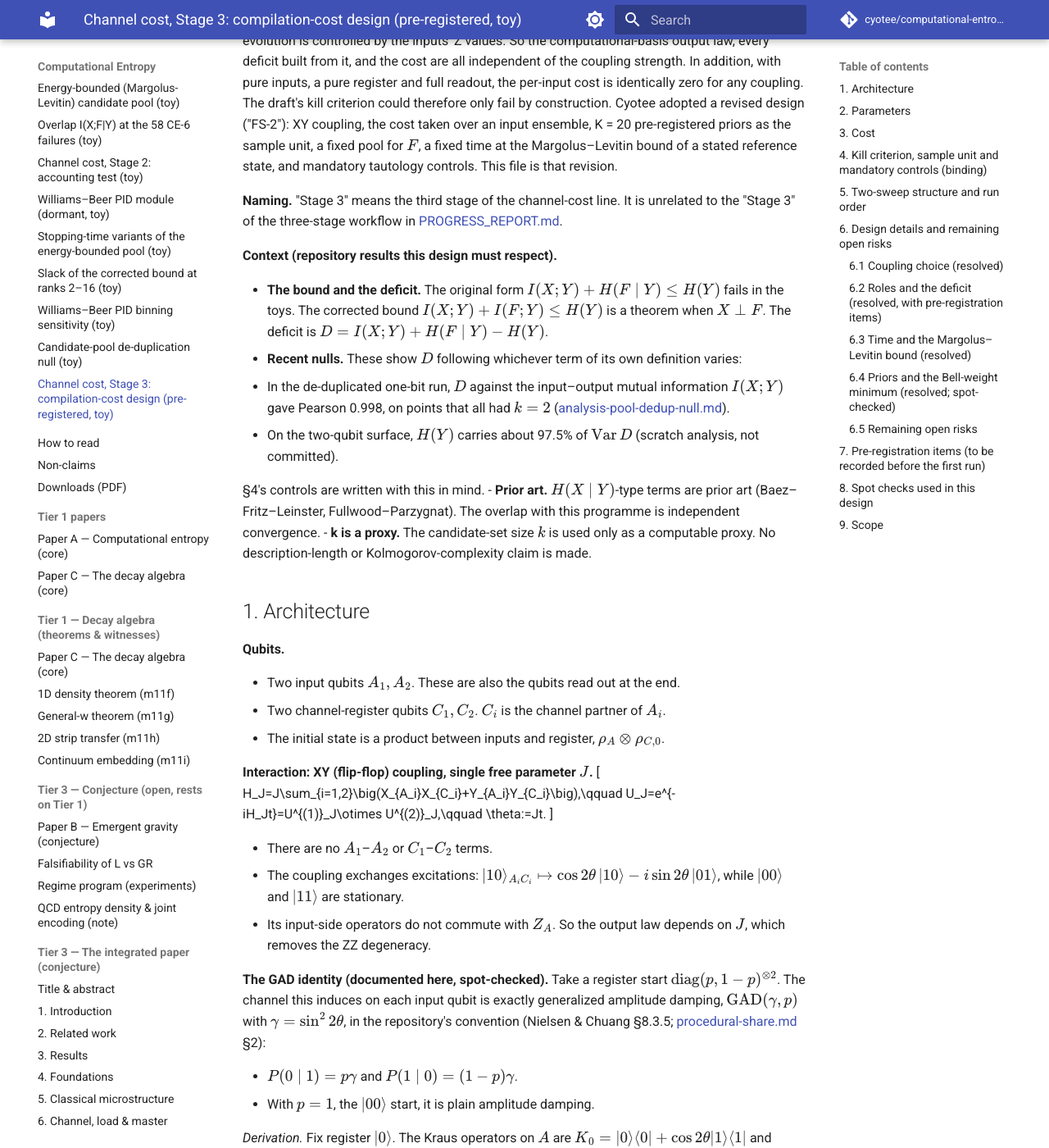
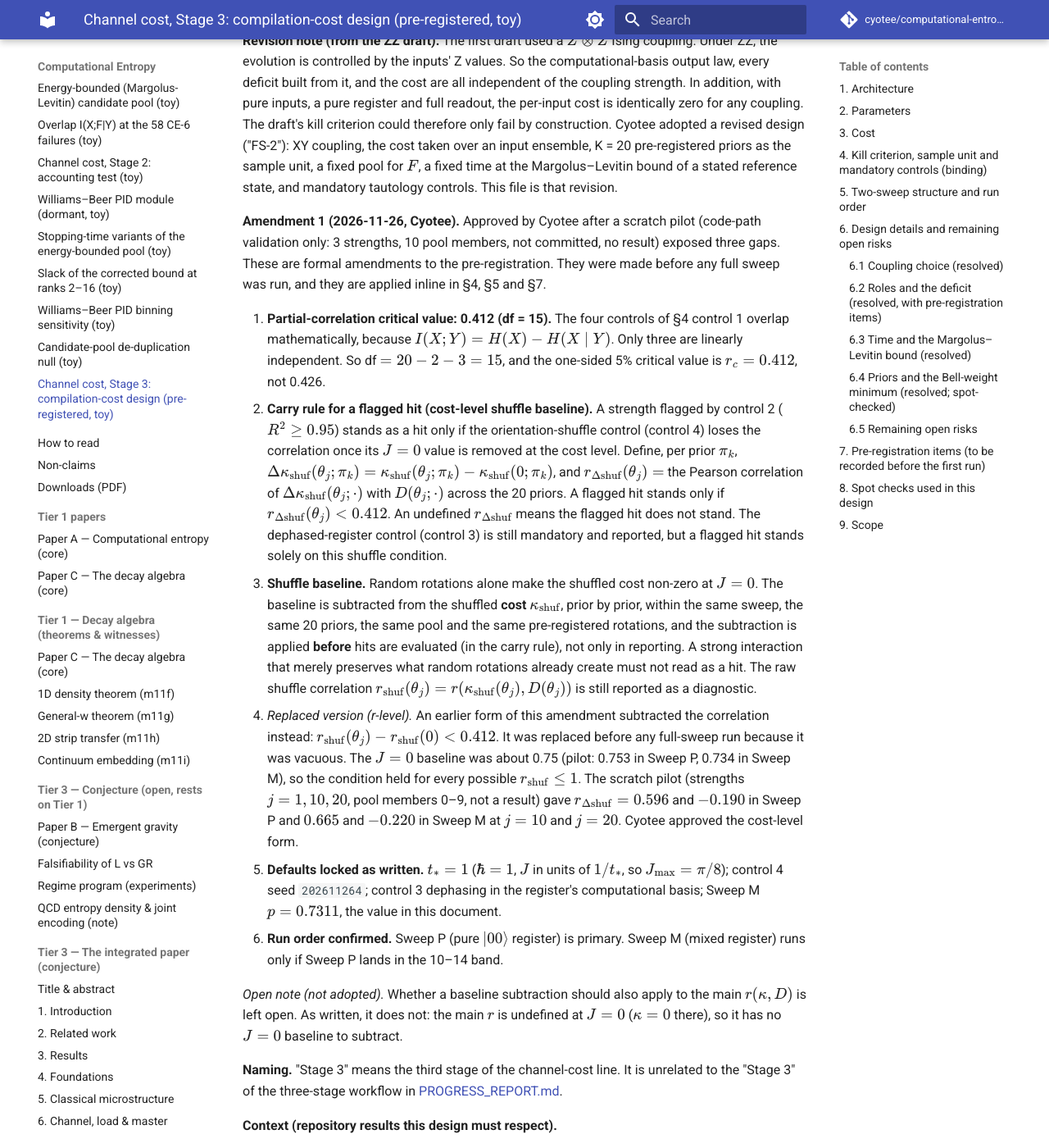
Before and after one commit to cyotee/computational-entropy, an MkDocs documentation site: the page built from docs/design-stage3-compilation-cost.md, in a window 1280 px wide and 1400 px high, scrolled down 802 px. Shown: the whole window at 82% size. Built offline with MkDocs 1.6.1 and Material for MkDocs 9.7.7, drawn with Linux system fonts in a browser that asks for light colours; comment, search, counter and statistics services are not loaded; some of the changed text lies outside the part shown.

Commit message:
Amend FS-2 spec: critical r 0.412, shuffle-relative baseline, control-carry rule
Amendment 1 (2026-11-26), approved by Cyotee before any full sweep:
1. Partial-correlation critical r is 0.412 (df 15): I(X;Y)=H(X)-H(X|Y),
   so only three of the four controls are independent.
2. Carry rule: a hit flagged by R^2 >= 0.95 stands only if
   r(kappa_shuf(J) - kappa_shuf(0), D) across the 20 priors is below
   0.412; undefined means it does not stand. Dephased control reported.
3. Shuffle baseline subtracted at the cost level, per prior, same sweep,
   priors, pool and rotations, before hit evaluation. Raw r_shuf kept as
   a diagnostic. The earlier r-level form was vacuous (J=0 baseline
   ~0.75) and was replaced before any full-sweep run.
4. Locked t*=1, shuffle seed 202611264, computational-basis dephasing,
   Sweep M p=0.7311.
5. Sweep P is primary; Sweep M runs only if P lands in 10-14.

Co-authored-by: Cyotee Doge <cyotee@users.noreply.github.com>

```diff
--- a/docs/design-stage3-compilation-cost.md
+++ b/docs/design-stage3-compilation-cost.md
@@ -6,11 +6,22 @@
 - It makes no gravitational, quantum-gravity or thermodynamic claim. A "cost" here is an entropy in bits. Pricing it at \(k_BT\ln2\) would be a convention only.
 - The von Neumann entropies below are standard entropies of a toy register's reduced density matrices, used the same way as the entropy exchange of Stages 1–2. No claim about any quantum layer of the programme is made.
 
-**Status:** 2026-11-26 · **design only, pre-registered, nothing run.** No simulation code has been written for this stage, and no sweep has been run. Cyotee fixed the parameters in §2 before any result exists. **The kill criterion (§4) is binding.** The items in §7 must be recorded before the first run. Numbers labelled *spot check* come from a scratch exact-linear-algebra check (16×16 matrices, a few \(\theta\) values, no sweep). It is not committed, and none of its numbers is a result of this experiment (§8).
+**Status:** 2026-11-26 · **design only, pre-registered, nothing run.** No simulation code for this stage is committed, and no sweep has been run. A scratch code-validation pilot (not committed, not a result) preceded Amendment 1. Cyotee fixed the parameters in §2 before any result exists. **The kill criterion (§4) is binding.** The items in §7 must be recorded before the first run. Numbers labelled *spot check* come from a scratch exact-linear-algebra check (16×16 matrices, a few \(\theta\) values, no sweep). It is not committed, and none of its numbers is a result of this experiment (§8).
 
 **What is being tested, and its label.** The *compilation reading* is Cyotee's conjecture: the deficit of the original form is tracked by an entropy cost paid in the channel's own register, namely input information the interaction moves into the register that the output does not carry. The repository does not label this reading anywhere else. It sits inside the Tier 2 channel-cost line, whose Stage 2 definitions were all **tested and rejected** as rescues of the original form ([channel-cost-stage2.md](channel-cost-stage2.md) §6). Here it is a **conjecture under test, not a claim**. Nothing in this file is a result.
 
 **Revision note (from the ZZ draft).** The first draft used a \(Z\otimes Z\) Ising coupling. Under ZZ, the evolution is controlled by the inputs' Z values. So the computational-basis output law, every deficit built from it, and the cost are all independent of the coupling strength. In addition, with pure inputs, a pure register and full readout, the per-input cost is identically zero for any coupling. The draft's kill criterion could therefore only fail by construction. Cyotee adopted a revised design ("FS-2"): XY coupling, the cost taken over an input ensemble, K = 20 pre-registered priors as the sample unit, a fixed pool for \(F\), a fixed time at the Margolus–Levitin bound of a stated reference state, and mandatory tautology controls. This file is that revision.
+
+**Amendment 1 (2026-11-26, Cyotee).** Approved by Cyotee after a scratch pilot (code-path validation only: 3 strengths, 10 pool members, not committed, no result) exposed three gaps. These are formal amendments to the pre-registration. They were made before any full sweep was run, and they are applied inline in §4, §5 and §7.
+
+1. **Partial-correlation critical value: 0.412 (df = 15).** The four controls of §4 control 1 overlap mathematically, because \(I(X;Y)=H(X)-H(X\mid Y)\). Only three are linearly independent. So df \(=20-2-3=15\), and the one-sided 5% critical value is \(r_c=0.412\), not 0.426.
+2. **Carry rule for a flagged hit (cost-level shuffle baseline).** A strength flagged by control 2 (\(R^2\ge0.95\)) stands as a hit only if the orientation-shuffle control (control 4) loses the correlation once its \(J=0\) value is removed at the cost level. Define, per prior \(\pi_k\), \(\Delta\kappa_{\rm shuf}(\theta_j;\pi_k)=\kappa_{\rm shuf}(\theta_j;\pi_k)-\kappa_{\rm shuf}(0;\pi_k)\), and \(r_{\Delta\rm shuf}(\theta_j)=\) the Pearson correlation of \(\Delta\kappa_{\rm shuf}(\theta_j;\cdot)\) with \(D(\theta_j;\cdot)\) across the 20 priors. A flagged hit stands only if \(r_{\Delta\rm shuf}(\theta_j)<0.412\). An undefined \(r_{\Delta\rm shuf}\) means the flagged hit does not stand. The dephased-register control (control 3) is still mandatory and reported, but a flagged hit stands solely on this shuffle condition.
+3. **Shuffle baseline.** Random rotations alone make the shuffled cost non-zero at \(J=0\). The baseline is subtracted from the shuffled **cost** \(\kappa_{\rm shuf}\), prior by prior, within the same sweep, the same 20 priors, the same pool and the same pre-registered rotations, and the subtraction is applied **before** hits are evaluated (in the carry rule), not only in reporting. A strong interaction that merely preserves what random rotations already create must not read as a hit. The raw shuffle correlation \(r_{\rm shuf}(\theta_j)=r(\kappa_{\rm shuf}(\theta_j),D(\theta_j))\) is still reported as a diagnostic.
+   - *Replaced version (r-level).* An earlier form of this amendment subtracted the correlation instead: \(r_{\rm shuf}(\theta_j)-r_{\rm shuf}(0)<0.412\). It was replaced before any full-sweep run because it was vacuous. The \(J=0\) baseline was about 0.75 (pilot: 0.753 in Sweep P, 0.734 in Sweep M), so the condition held for every possible \(r_{\rm shuf}\le1\). The scratch pilot (strengths \(j=1,10,20\), pool members 0–9, not a result) gave \(r_{\Delta\rm shuf}=0.596\) and \(-0.190\) in Sweep P and \(0.665\) and \(-0.220\) in Sweep M at \(j=10\) and \(j=20\). Cyotee approved the cost-level form.
+4. **Defaults locked as written.** \(t_\ast=1\) (\(\hbar=1\), \(J\) in units of \(1/t_\ast\), so \(J_{\max}=\pi/8\)); control 4 seed `202611264`; control 3 dephasing in the register's computational basis; Sweep M \(p=0.7311\), the value in this document.
+5. **Run order confirmed.** Sweep P (pure \(\lvert00\rangle\) register) is primary. Sweep M (mixed register) runs only if Sweep P lands in the 10–14 band.
+
+*Open note (not adopted).* Whether a baseline subtraction should also apply to the main \(r(\kappa,D)\) is left open. As written, it does not: the main \(r\) is undefined at \(J=0\) (\(\kappa=0\) there), so it has no \(J=0\) baseline to subtract.
 
 **Naming.** "Stage 3" means the third stage of the channel-cost line. It is unrelated to the "Stage 3" of the three-stage workflow in [PROGRESS_REPORT.md](https://github.com/cyotee/computational-entropy/blob/master/PROGRESS_REPORT.md).
 
@@ -102,25 +113,29 @@ Each term is evaluated on the classical–quantum state \(\sum_{x,o}\pi(x)P(o\mi
 1. **Variance decomposition and partial correlations.**
    - Write \(D\) in its terms. With \(F\) uniform on the pool, \(D=\log_2\lvert\text{pool}\rvert-I(F;Y)-H(Y\mid X)\).
    - Report the shares \(\operatorname{Cov}(D,T_i)/\operatorname{Var}D\) and the same for \(\kappa\), over \(T_i\in\{H(Y),I(X;Y),H(X\mid Y),H(X),I(F;Y),H(Y\mid X)\}\).
-   - Report the partial correlation \(r(\kappa,D\mid H(Y),I(X;Y),H(X\mid Y),H(X))\). With 4 controls, df = 14, and the one-sided 5% critical value is 0.426.
+   - Report the partial correlation \(r(\kappa,D\mid H(Y),I(X;Y),H(X\mid Y),H(X))\). Because \(I(X;Y)=H(X)-H(X\mid Y)\), only three of the four controls are independent, so df = 15 and the one-sided 5% critical value is **0.412** (Amendment 1).
 2. **Sufficiency check.**
    - Across the 20 priors at each strength, fit \(\kappa\) linearly (with intercept) on features of the classical law alone: \(H(X\mid Y)\), \(H(X)\) and \(H(Y)\).
-   - **Locked tolerance (Cyotee): \(R^2\ge0.95\).** At or above it, the classical output law is taken to predict the cost, and the hit is flagged as **potentially definitional**. A flagged hit stands only if controls 3 and 4 carry the result independently.
-3. **Dephased classical-copy register.** Replace each \(\rho_{C\mid x,o,f}\) by its diagonal in the register's computational basis, recompute \(\kappa\) and \(r_j\), and report both. This isolates any coherent contribution from Shannon-level bookkeeping.
-4. **Register-orientation shuffle.** Replace each \(\rho_{C\mid x,o,f}\) by \(W\rho W^\dagger\), with \(W\) Haar-random and drawn independently per \((x,o,f)\) from a pre-registered seed. Recompute \(\kappa\) and \(r_j\). This keeps per-branch spectra and destroys the overlaps the interaction created.
+   - **Locked tolerance (Cyotee): \(R^2\ge0.95\).** At or above it, the classical output law is taken to predict the cost, and the hit is flagged as **potentially definitional**. A flagged hit stands only if the carry rule below holds (Amendment 1).
+3. **Dephased classical-copy register.** Replace each \(\rho_{C\mid x,o,f}\) by its diagonal in the register's computational basis, recompute \(\kappa\) and \(r_j\), and report both. This isolates any coherent contribution from Shannon-level bookkeeping. It is mandatory and reported, but it does not enter the carry rule (Amendment 1).
+4. **Register-orientation shuffle.** Replace each \(\rho_{C\mid x,o,f}\) by \(W\rho W^\dagger\), with \(W\) Haar-random and drawn independently per \((x,o,f)\) from a pre-registered seed. Recompute \(\kappa_{\rm shuf}\) and \(r_{\rm shuf}(\theta_j)\). This keeps per-branch spectra and destroys the overlaps the interaction created.
+   - **Seed and scheme (LOCKED, Amendment 1).** Seed `202611264`. For pool member \(f\) in sweep \(s\) (P = 1, M = 2), `numpy.random.default_rng([202611264, s, f])` draws 20 Haar \(4\times4\) unitaries in \((x,o)\) order. The same \(W\) is used at every strength.
+   - **Baseline (Amendment 1, cost level).** \(\Delta\kappa_{\rm shuf}(\theta_j;\pi_k)=\kappa_{\rm shuf}(\theta_j;\pi_k)-\kappa_{\rm shuf}(0;\pi_k)\), same sweep, priors, pool and rotations, and \(r_{\Delta\rm shuf}(\theta_j)=r(\Delta\kappa_{\rm shuf}(\theta_j),D(\theta_j))\) across the 20 priors. Both \(r_{\Delta\rm shuf}\) and the raw \(r_{\rm shuf}\) (diagnostic) are reported at every strength.
+
+**Carry rule (Amendment 1).** A strength with \(r_j\ge0.8\) and \(R^2\ge0.95\) stands as a hit only if \(r_{\Delta\rm shuf}(\theta_j)<0.412\). If \(r_{\Delta\rm shuf}(\theta_j)\) is undefined, the flagged hit does not stand. The hit count compared with the 15 / 10–14 / ≤ 9 rule counts unflagged hits plus flagged hits that stand. The raw count of \(r_j\ge0.8\) is reported alongside it.
 
 **Labels.**
 
 - A hit that survives the controls is reported as a hit.
-- A hit flagged by control 2 (\(R^2\ge0.95\)) is reported as "hit, potentially definitional". It counts as a hit only if controls 3 and 4 carry it independently.
+- A hit flagged by control 2 (\(R^2\ge0.95\)) is reported as "hit, potentially definitional". It counts as a hit only if the carry rule holds: the correlation of the baseline-subtracted shuffled cost with \(D\) is below 0.412 (Amendment 1).
 - Below the hit rule, the compilation reading is dead for this architecture, and that is reported as a null in the same way as the earlier channel-cost nulls.
 
-The criterion is fixed before any run and will not be revised after results are seen.
+The criterion is fixed before any run and will not be revised after results are seen. Amendment 1 was made after a code-validation pilot and before any full sweep.
 
 ## 5. Two-sweep structure and run order
 
-1. **Sweep P (pure register start \(\lvert00\rangle\)) runs first.** The induced channel is amplitude damping with \(\gamma=\sin^22\theta\le\tfrac12\) over the window. Every bit of \(\kappa\) comes from the interaction.
-2. **Sweep M (register \(\mathrm{diag}(0.7311,0.2689)^{\otimes2}\)) runs only if Sweep P's hit count lies in the ambiguity band 10–14.** The value \(p=0.7311=1/(1+e^{-1})\) is the repository's \(T=1\) value, so the induced channel is \(\mathrm{GAD}(\gamma,0.7311)\). The same rule, controls and labels apply. Sweep M tests whether a cost signal comes from the interaction or from the register's own disorder. Because \(\kappa\) subtracts \(S(C\mid X,O,F)\), the initial disorder is not counted as cost.
+1. **Sweep P (pure register start \(\lvert00\rangle\)) is primary and runs first** (confirmed in Amendment 1). The induced channel is amplitude damping with \(\gamma=\sin^22\theta\le\tfrac12\) over the window. Every bit of \(\kappa\) comes from the interaction.
+2. **Sweep M (register \(\mathrm{diag}(0.7311,0.2689)^{\otimes2}\)) runs only if Sweep P's hit count lies in the ambiguity band 10–14.** The value \(p=0.7311\approx1/(1+e^{-1})=0.73106\) is the repository's \(T=1\) value, rounded; the literal 0.7311 is locked (Amendment 1), so the induced channel is \(\mathrm{GAD}(\gamma,0.7311)\). The same rule, controls and labels apply. Sweep M tests whether a cost signal comes from the interaction or from the register's own disorder. Because \(\kappa\) subtracts \(S(C\mid X,O,F)\), the initial disorder is not counted as cost.
 3. **Combination.** Sweep P at 15 or more is a hit and at 9 or fewer is dead; Sweep M does not run in either case. How a Sweep M outcome resolves an ambiguous Sweep P is a pre-registration item (§7).
 
 Every run logs:
@@ -129,7 +144,7 @@ Every run logs:
 - \(t\), the \(\theta\) grid, and the register start;
 - the 20 priors (seed and rule) and the pool hash;
 - per strength and prior: \(\kappa\), \(D\) and all terms of §4;
-- the four controls and the hit count.
+- the four controls, including \(r_{\Delta\rm shuf}\) and the raw \(r_{\rm shuf}\), and both hit counts (raw and after the carry rule).
 
 Both sweeps are reported whenever they are run.
 
@@ -220,13 +235,15 @@ This affine map keeps the Dirichlet draw's diversity and guarantees every prior
 
 ## 7. Pre-registration items (to be recorded before the first run)
 
-1. **Energy convention:** total energy of both pairs (not per pair), on \(\sigma=\bar\rho_A\otimes\rho_{C,0}\); \(\theta_{\max}=\pi/8\); 20 equal steps including \(J=0\); \(t_\ast\) and its units.
+Items 1, 5 and 7 were updated by Amendment 1.
+
+1. **Energy convention:** total energy of both pairs (not per pair), on \(\sigma=\bar\rho_A\otimes\rho_{C,0}\); \(\theta_{\max}=\pi/8\); 20 equal steps including \(J=0\); \(t_\ast=1\) with \(\hbar=1\) and \(J\) in units of \(1/t_\ast\), so \(J_{\max}=\pi/8\) (**LOCKED**, Amendment 1).
 2. **Priors:** \(K=20\); seed `20261126`; the rule \(\pi_k=0.9\,d_k+0.1\,e_{\Phi^+}\) with \(d_k\sim\mathrm{Dirichlet}(\mathbf 1)\).
 3. **Bell-weight minimum:** \(w_{\min}=0.10\).
 4. **Ambiguity band:** 10–14 of 20 (≥ 15 hit, ≤ 9 dead), with the undefined \(r\) at \(J=0\) counted as a non-hit.
-5. **Sweep M:** \(p=0.7311\) (\(T=1\)), and how its outcome resolves an ambiguous Sweep P. Proposal: a Sweep M hit is reported as a conditional hit; anything else is dead.
+5. **Sweep M:** \(p=0.7311\) (\(T=1\), **LOCKED**, Amendment 1); it runs only if Sweep P lands in 10–14 (Amendment 1). Still to record: how its outcome resolves an ambiguous Sweep P. Proposal: a Sweep M hit is reported as a conditional hit; anything else is dead.
 6. **Pool (LOCKED):** the existing CE-15 Margolus–Levitin pool, 200 members, seed 2026, SHA-256 `d11fa3d1ec4594b7d1235759fde33b8b98689646b44efd163fffba97084618e2`. No new pool.
-7. **Controls:** sufficiency tolerance **LOCKED** at \(R^2\ge0.95\) for the linear fit on \(H(X\mid Y)\), \(H(X)\), \(H(Y)\) (flag as potentially definitional; controls 3 and 4 must then carry the result independently); still to record: the seed for the Haar draws in control 4 and the dephasing basis for control 3 (the register's computational basis).
+7. **Controls:** sufficiency tolerance **LOCKED** at \(R^2\ge0.95\) for the linear fit on \(H(X\mid Y)\), \(H(X)\), \(H(Y)\) (flag as potentially definitional); partial-correlation critical value **0.412** (df = 15); carry rule **LOCKED**: a flagged hit stands only if \(r(\kappa_{\rm shuf}(\theta_j)-\kappa_{\rm shuf}(0),\,D(\theta_j))<0.412\) across the 20 priors (cost-level baseline; undefined means it does not stand); control 4 seed **LOCKED** at `202611264` (scheme in §4); control 3 dephasing basis **LOCKED** as the register's computational basis (Amendment 1).
 8. **Bell state:** \(\lvert\Phi^+\rangle\).
 
 ## 8. Spot checks used in this design
@@ -235,4 +252,4 @@ Scratch only and not committed: exact 16×16 linear algebra at \(\theta\in\{0,\p
 
 ## 9. Scope
 
-Tier 2 only: a four-qubit toy with one coupling, one readout and five input states under 20 priors. Nothing here bears on gravity, black holes or QCD. The Boltzmann–Shannon unification programme is not advanced or tested by this design beyond the information-theoretic bookkeeping above. No simulation output exists for this stage. Once run, the results will be reported against §4 as written here, including a null.
+Tier 2 only: a four-qubit toy with one coupling, one readout and five input states under 20 priors. Nothing here bears on gravity, black holes or QCD. The Boltzmann–Shannon unification programme is not advanced or tested by this design beyond the information-theoretic bookkeeping above. No committed simulation output exists for this stage. Once run, the results will be reported against §4 as written here, including a null.
```
